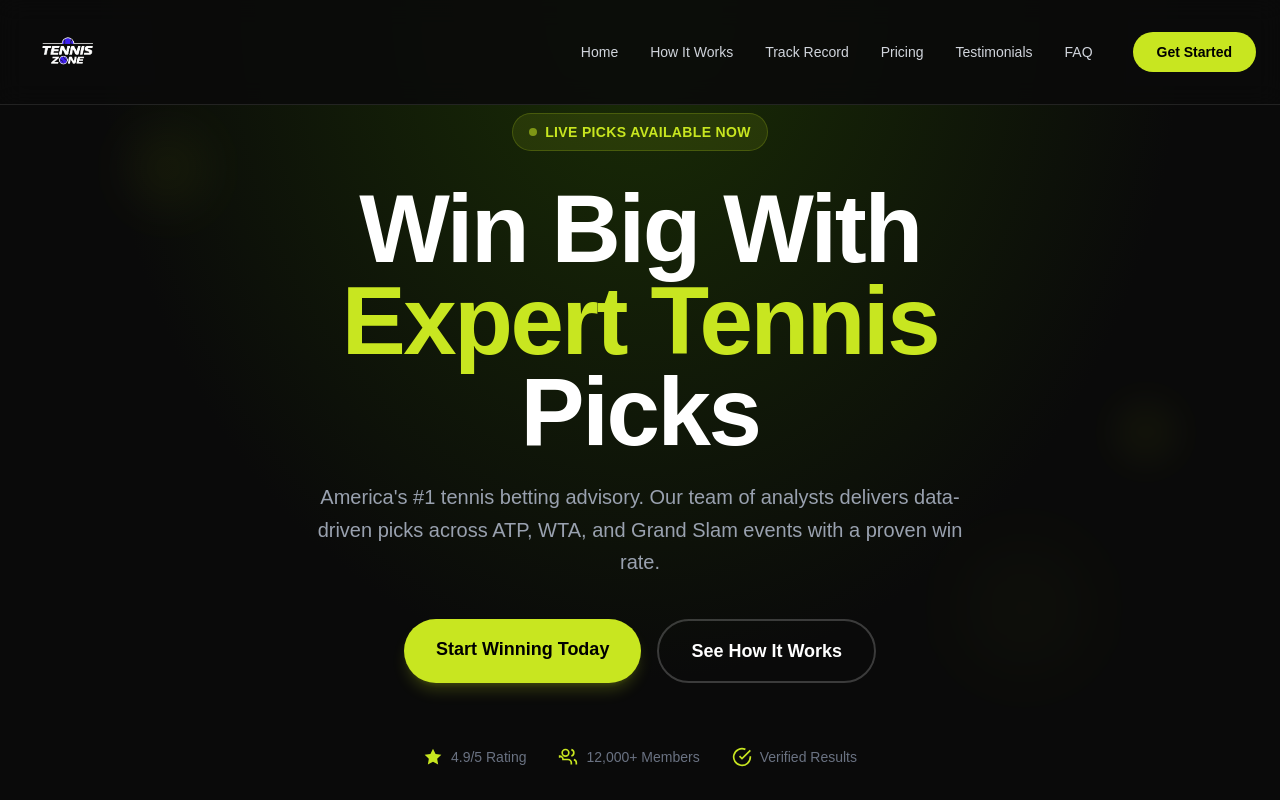
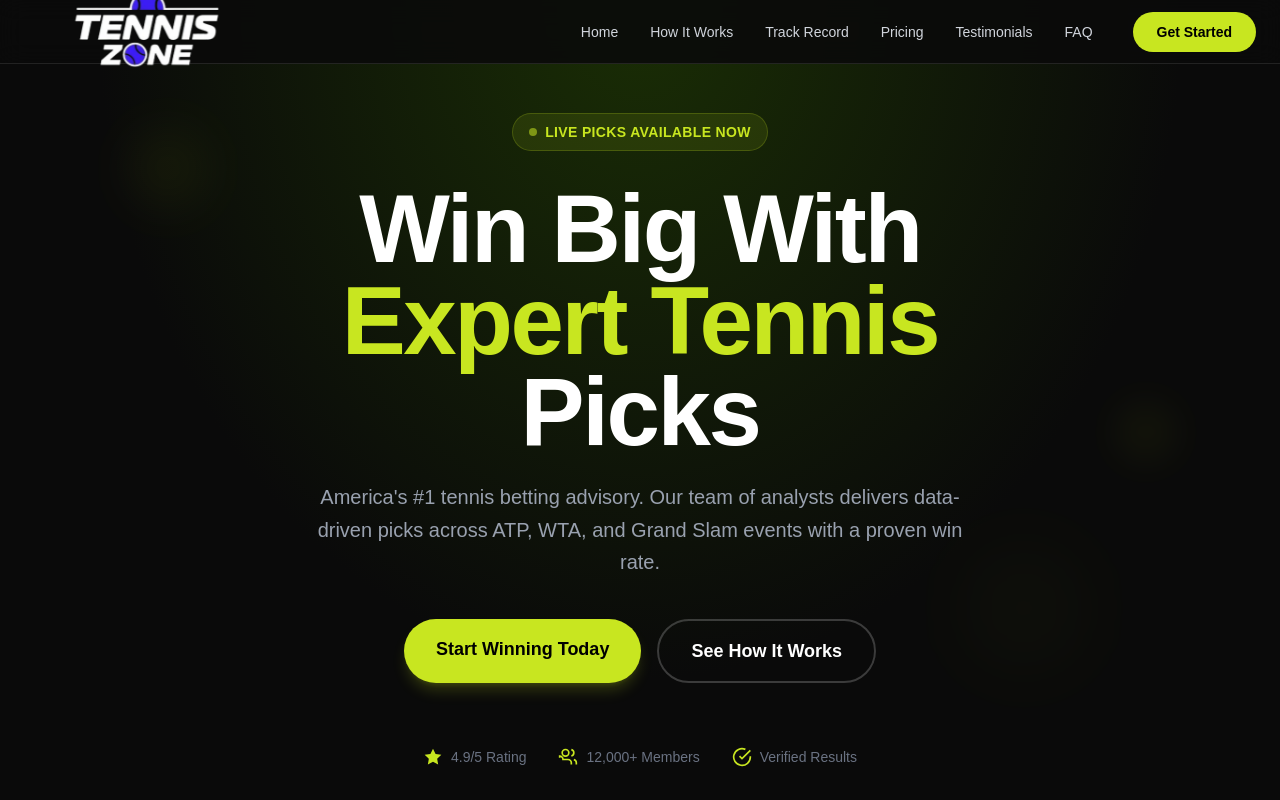
Before and after one commit to grebking/tenniszone, a Next.js app: page / in a window 1280 px wide. Shown: the top 800 px of the page. Built offline with nearby package versions, Linux system fonts and the light colour scheme.

Commit message:
4x bigger logo, same header height

```diff
--- a/src/components/Header.tsx
+++ b/src/components/Header.tsx
@@ -16,10 +16,10 @@ export default function Header() {
   const [open, setOpen] = useState(false);
 
   return (
-    <header className="fixed top-0 left-0 right-0 z-50 bg-[#0a0a0a]/90 backdrop-blur-md border-b border-white/10">
-      <div className="max-w-7xl mx-auto flex items-center justify-between px-6 py-3">
-        <a href="#">
-          <Image src="/logo.png" alt="TennisZone" width={220} height={88} className="h-20 w-auto" priority />
+    <header className="fixed top-0 left-0 right-0 z-50 bg-[#0a0a0a]/90 backdrop-blur-md border-b border-white/10 h-16">
+      <div className="max-w-7xl mx-auto flex items-center justify-between px-6 h-16">
+        <a href="#" className="relative z-10">
+          <Image src="/logo.png" alt="TennisZone" width={400} height={160} className="h-56 w-auto" priority />
         </a>
 
         {/* Desktop nav */}
```
